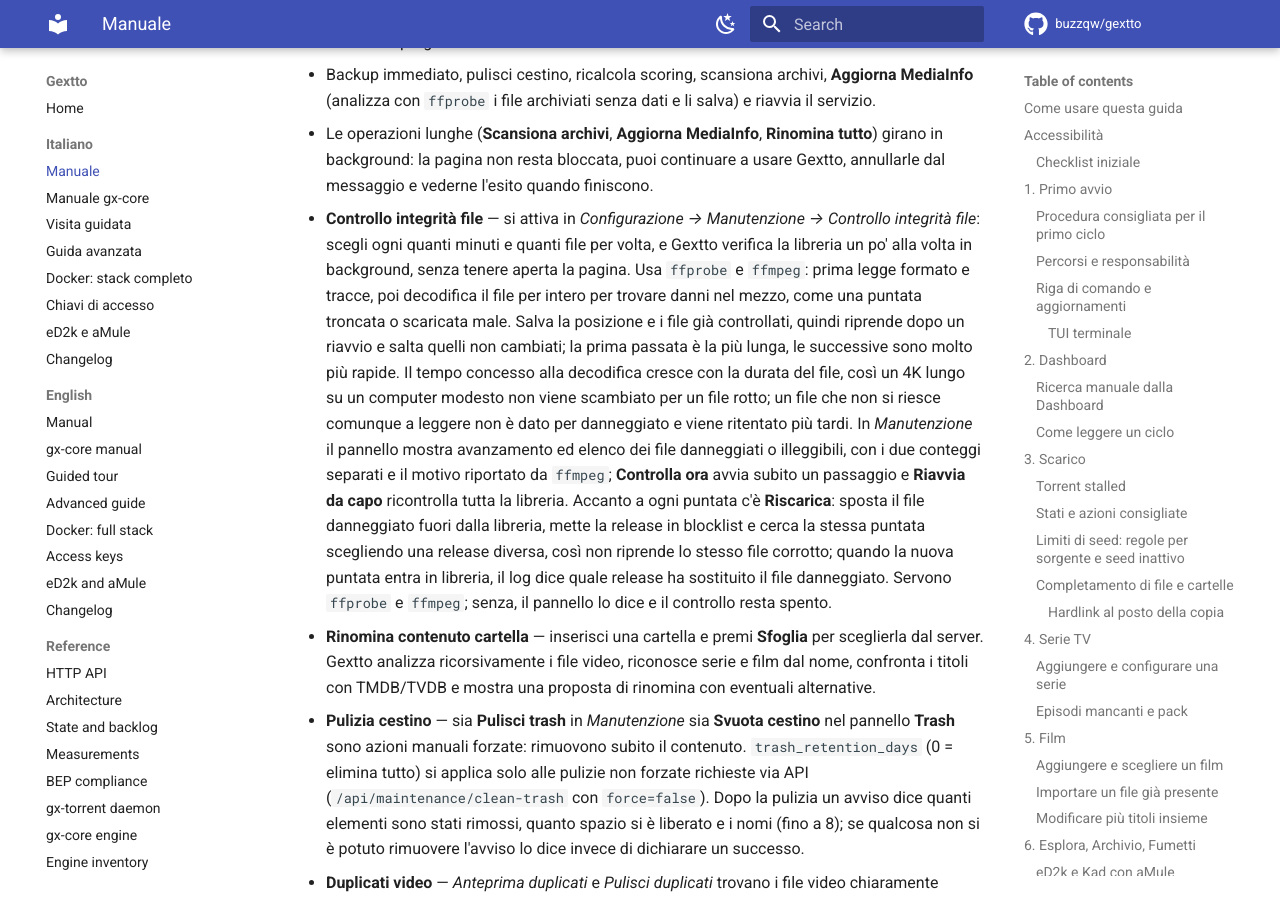
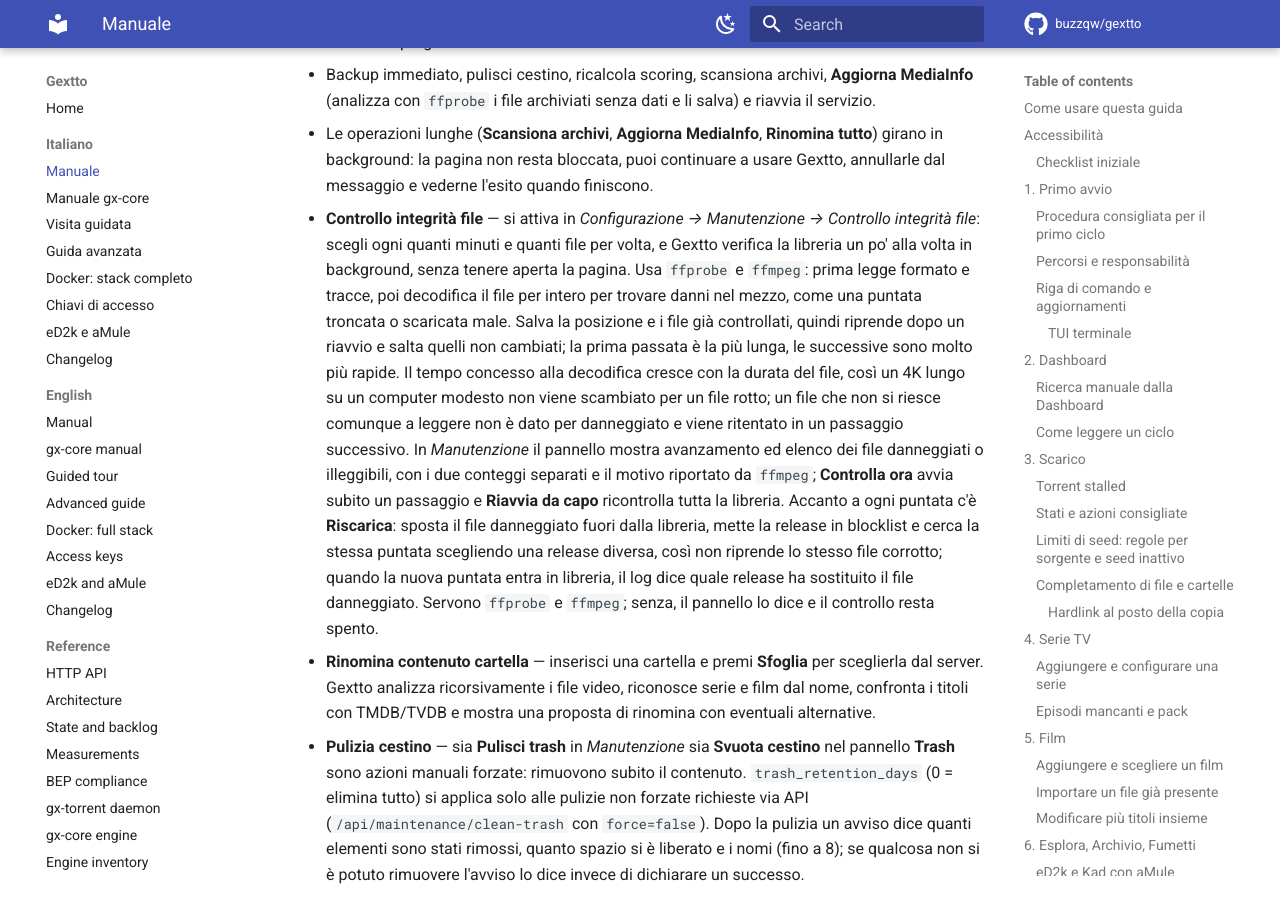
Before and after one commit to buzzqw/gextto, an MkDocs documentation site: the page built from docs/MANUAL.it.md, in a window 1280 px wide and 900 px high, scrolled down 35994 px. Built offline with MkDocs 1.6.1 and Material for MkDocs 9.7.7, drawn with Linux system fonts in a browser that asks for light colours; comment, search, counter and statistics services are not loaded; some of the changed text lies outside the part shown.

```diff
--- a/docs/MANUAL.it.md
+++ b/docs/MANUAL.it.md
@@ -1599,7 +1599,8 @@ L'elenco completo delle azioni e dei parametri è nell'[Appendice C](#appendice-
   più lunga, le successive sono molto più rapide. Il tempo concesso alla
   decodifica cresce con la durata del file, così un 4K lungo su un computer
   modesto non viene scambiato per un file rotto; un file che non si riesce
-  comunque a leggere non è dato per danneggiato e viene ritentato più tardi. In
+  comunque a leggere non è dato per danneggiato e viene ritentato in un
+  passaggio successivo. In
   *Manutenzione* il pannello mostra avanzamento ed elenco dei file danneggiati o
   illeggibili, con i due conteggi separati e il motivo riportato da `ffmpeg`;
   **Controlla ora** avvia subito un passaggio e **Riavvia da capo** ricontrolla
@@ -3043,7 +3044,7 @@ credenziali dell'interfaccia e riceve un cookie di sessione valido solo per
 | Controlla nuovi e cambiati | Verifica solo i file nuovi, sostituiti o mai controllati. |
 | Interrompi | Ferma il controllo dopo il file in corso; la posizione resta salvata. |
 | Riavvia da capo | Ricomincia dal primo file, cancella i risultati precedenti e ricontrolla tutta la libreria. |
-| Danneggiato / Illeggibile | Il file non è stato decodificato, oppure non è stato possibile leggerlo entro il tempo previsto: un illeggibile non è dato per rotto e viene ritentato automaticamente dopo un giorno. |
+| Danneggiato / Illeggibile | Il file non è stato decodificato, oppure non è stato possibile leggerlo entro il tempo previsto: un illeggibile non è dato per rotto e viene ritentato automaticamente in un passaggio successivo. |
 | Riscarica | Sposta il file danneggiato fuori dalla libreria, mette la vecchia release in blocklist e cerca la stessa puntata scegliendo una release diversa. |
 
 ### Rinomina contenuto cartella
```
Also changed, not shown: changelog.en.md (+1 -1 lines), changelog.md (+1 -1 lines), docs/MANUAL.en.md (+3 -2 lines).
